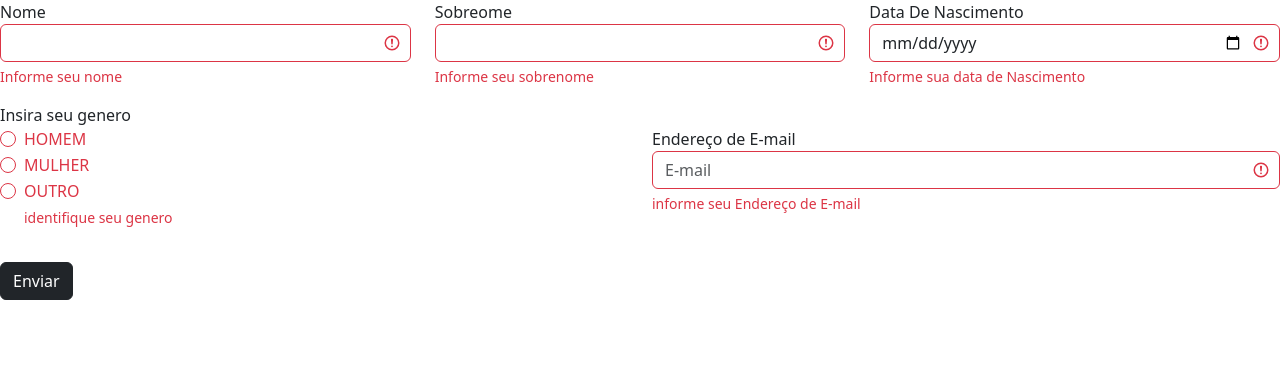
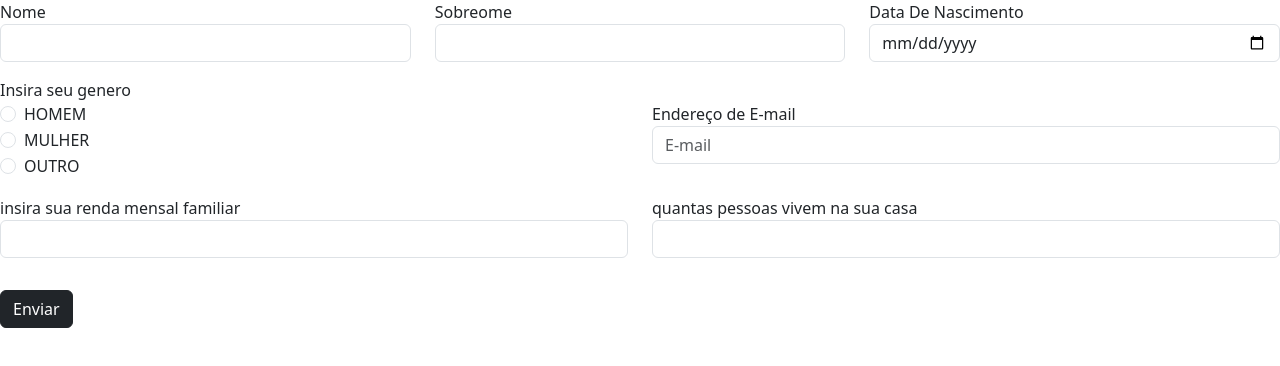
Before and after one commit to Gillian619/PSGsenac, a plain HTML site: page index.html in a window 1280 px wide. Drawn offline with Linux system fonts and the light colour scheme.

Commit message:
26052023

```diff
--- a/index.html
+++ b/index.html
@@ -12,23 +12,23 @@
 </head>
 
 <body>
-    <form id="form1" class="was-validated">
+    <form id="form1" class="#">
         <section class="row">
             <div class="mb-3 col">
                 <label for="1name">Nome</label>
-                <input required type="text" id="1name" class="form-control">
+                <input type="text" id="1name" class="form-control">
                 <div class="valid-feedback">ok</div>
                 <div class="invalid-feedback">Informe seu nome</div>
             </div>
             <div class="mb-3 col">
                 <label for="2name">Sobreome</label>
-                <input required type="text" id="2name" class="form-control">
+                <input type="text" id="2name" class="form-control">
                 <div class="valid-feedback">ok</div>
                 <div class="invalid-feedback">Informe seu sobrenome</div>
             </div>
             <div class="mb-3 col">
                 <label for="BirthDate">Data De Nascimento</label>
-                <input required id="BirthDate" class="form-control" type="date" />
+                <input id="BirthDate" class="form-control" type="date" />
                 <div class="valid-feedback">ok</div>
                 <div class="invalid-feedback">Informe sua data de Nascimento</div>
             </div>
@@ -37,19 +37,19 @@
             <label for="inputRadioM">Insira seu genero</label>
             <div class="mb-3 col">
                 <div class="form-check  col">
-                    <input class="form-check-input" type="radio" name="gender" id="inputRadioM" required>
+                    <input class="form-check-input" type="radio" name="gender" id="inputRadioM">
                     <label class="form-check-label" for="inputRadioM">
                         HOMEM
                     </label>
                 </div>
                 <div class="form-check  col">
-                    <input class="form-check-input" type="radio" name="gender" id="inputRadioF" required>
+                    <input class="form-check-input" type="radio" name="gender" id="inputRadioF">
                     <label class="form-check-label" for="inputRadioF">
                         MULHER
                     </label>
                 </div>
                 <div class="form-check  col">
-                    <input class="form-check-input" type="radio" name="gender" id="inputRadioO" required>
+                    <input class="form-check-input" type="radio" name="gender" id="inputRadioO">
                     <label class="form-check-label" for="inputRadioO">
                         OUTRO
                     </label>
@@ -59,13 +59,24 @@
             </div>
             <div class="mb-3 col">
                 <label for="inputemail">Endereço de E-mail</label>
-                <input required type="email" class="form-control" id="inputEmail" placeholder="E-mail">
+                <input type="email" class="form-control" id="inputEmail" placeholder="E-mail">
                 <div class="valid-feedback">ok</div>
                 <div class="invalid-feedback">informe seu Endereço de E-mail</div>
             </div>
         </section>
         <section class="mb-3 row">
-
+            <div class="mb-3 col">
+                <label for="1name">insira sua renda mensal familiar</label>
+                <input type="number" id="renda" class="form-control">
+                <div class="valid-feedback">ok</div>
+                <div class="invalid-feedback">Informe um valor valido</div>
+            </div>
+            <div class="mb-3 col">
+                <label for="1name">quantas pessoas vivem na sua casa</label>
+                <input type="number" id="moradores" class="form-control">
+                <div class="valid-feedback">ok</div>
+                <div class="invalid-feedback">Informe um valor valido</div>
+            </div>
         </section>
         <button class="btn btn-dark">Enviar</button>
     </form>
--- a/js/script.js
+++ b/js/script.js
@@ -1,12 +1,22 @@
-function calcularIdade() {
+function matricula() {
+    //calculo de idade
     const hoje = new Date();
     const nasc = new Date(document.getElementById("BirthDate").value);
     let ano = hoje.getFullYear() - nasc.getFullYear();
     const mes = hoje.getMonth() - nasc.getMonth();
-    if (mes < 0 || (m === 0 && hoje.getDate() < nasc.getDate())) {
-        age--;
+    if (mes < 0 || (mes === 0 && hoje.getDate() < nasc.getDate())) {
+        ano--;
     }
-}
-function calcularrenda(){
+//calculo de renda percapta
+    let rend = parseFloat(document.getElementById("renda").value)
+    let mor = parseFloat(document.getElementById("moradores").value)
+    let ratio = parseFloat(rend / mor)
+//parametro para matricula considerando ambas
+    if (ano >= 16 && ratio <= 1980) {
+        alert("Pode matricular")
+    }
+    else {
+        alert("Voce não corrensponde aos critérios para o curso")
+    }
 
 }
```
